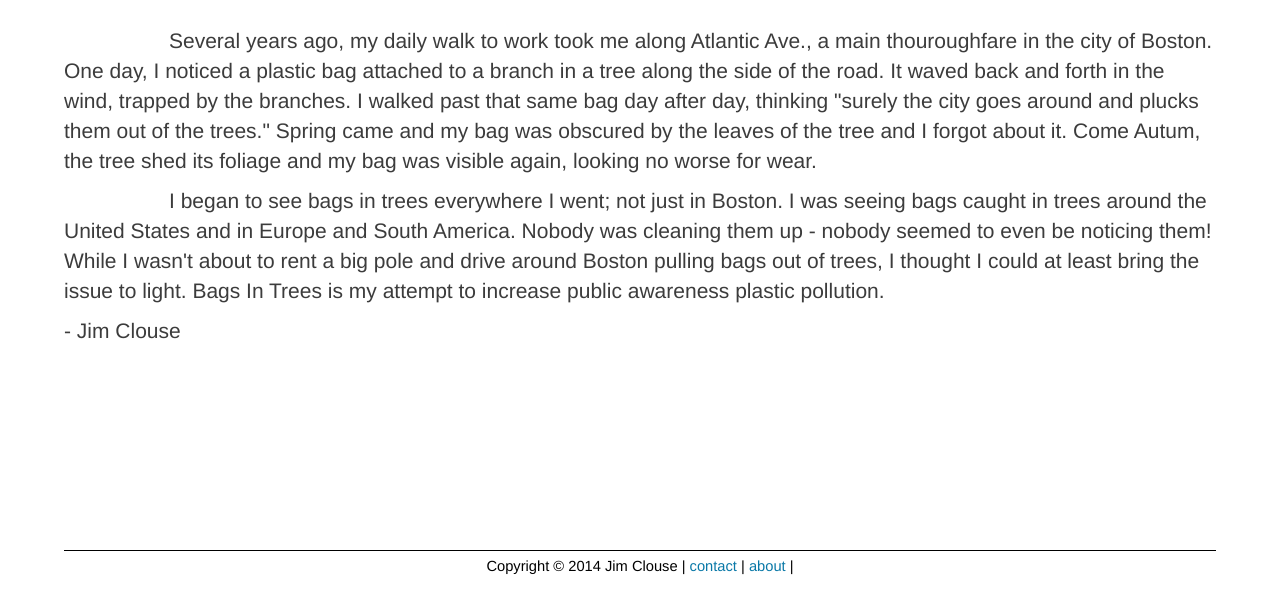
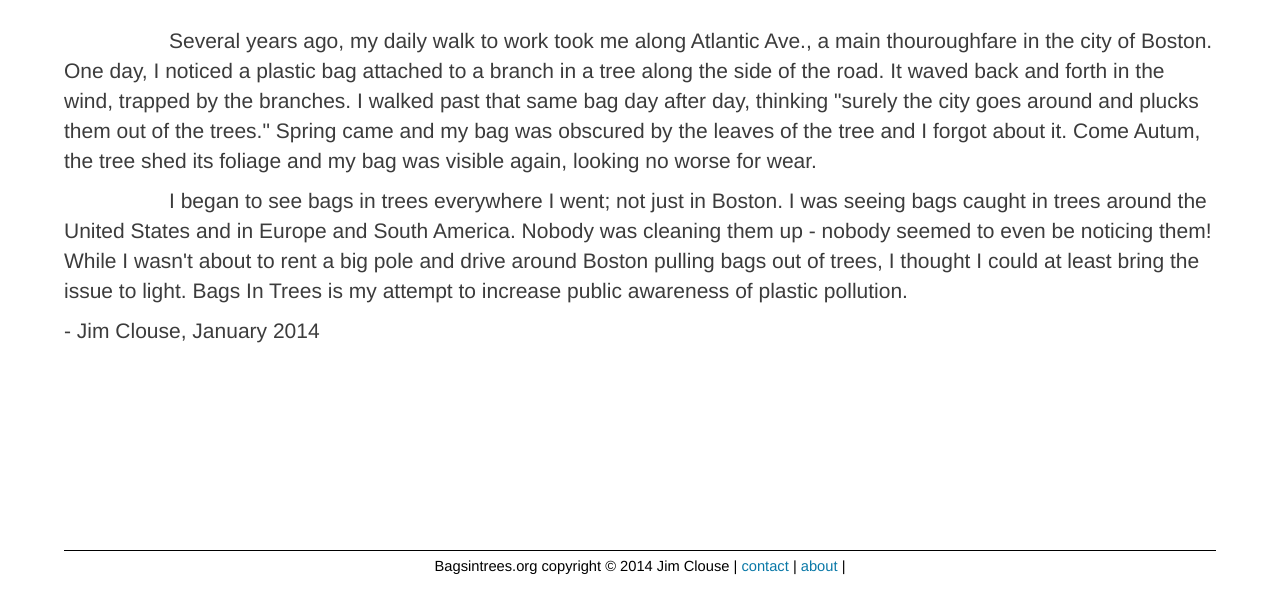
Before and after one commit to jimclouse/bagsintrees, a website: page public/index.html at #/about in a window 1280 px wide. Shown: the part 205-800 px from the top of the page. Drawn offline with nearby package versions, Linux system fonts and the light colour scheme; some packages are replaced by stand-ins of ours.

Commit message:
super minor text tweaks.

```diff
--- a/public/views/about.html
+++ b/public/views/about.html
@@ -3,7 +3,7 @@
         <div class="thick-hr"></div>
         <p>&emsp;&emsp;&emsp;&emsp;&emsp;Several years ago, my daily walk to work took me along Atlantic Ave., a main thouroughfare in the city of Boston. One day, I noticed a plastic bag attached to a branch in a tree along the side of the road. It waved back and forth in the wind, trapped by the branches. I walked past that same bag day after day, thinking "surely the city goes around and plucks them out of the trees." Spring came and my bag was obscured by the leaves of the tree and I forgot about it. Come Autum, the tree shed its foliage and my bag was visible again, looking no worse for wear.</p>
 
-        <p>&emsp;&emsp;&emsp;&emsp;&emsp;I began to see bags in trees everywhere I went; not just in Boston. I was seeing bags caught in trees around the United States and in Europe and South America. Nobody was cleaning them up - nobody seemed to even be noticing them! While I wasn't about to rent a big pole and drive around Boston pulling bags out of trees, I thought I could at least bring the issue to light. Bags In Trees is my attempt to increase public awareness plastic pollution.</p>
+        <p>&emsp;&emsp;&emsp;&emsp;&emsp;I began to see bags in trees everywhere I went; not just in Boston. I was seeing bags caught in trees around the United States and in Europe and South America. Nobody was cleaning them up - nobody seemed to even be noticing them! While I wasn't about to rent a big pole and drive around Boston pulling bags out of trees, I thought I could at least bring the issue to light. Bags In Trees is my attempt to increase public awareness of plastic pollution.</p>
 
-        <p>- Jim Clouse</p>
+        <p>- Jim Clouse, January 2014</p>
 </div>
--- a/public/views/footer.html
+++ b/public/views/footer.html
@@ -1,5 +1,5 @@
 <div id="footer">
     <div class="footer-hr"></div>
-    <div>Copyright © 2014 Jim Clouse | <a href="" ng-click="mailLink()" class="">contact</a> | <a href="#/about" class="">about</a> |
+    <div>Bagsintrees.org copyright © 2014 Jim Clouse | <a href="" ng-click="mailLink()" class="">contact</a> | <a href="#/about" class="">about</a> |
     </div>
 </div>
```
